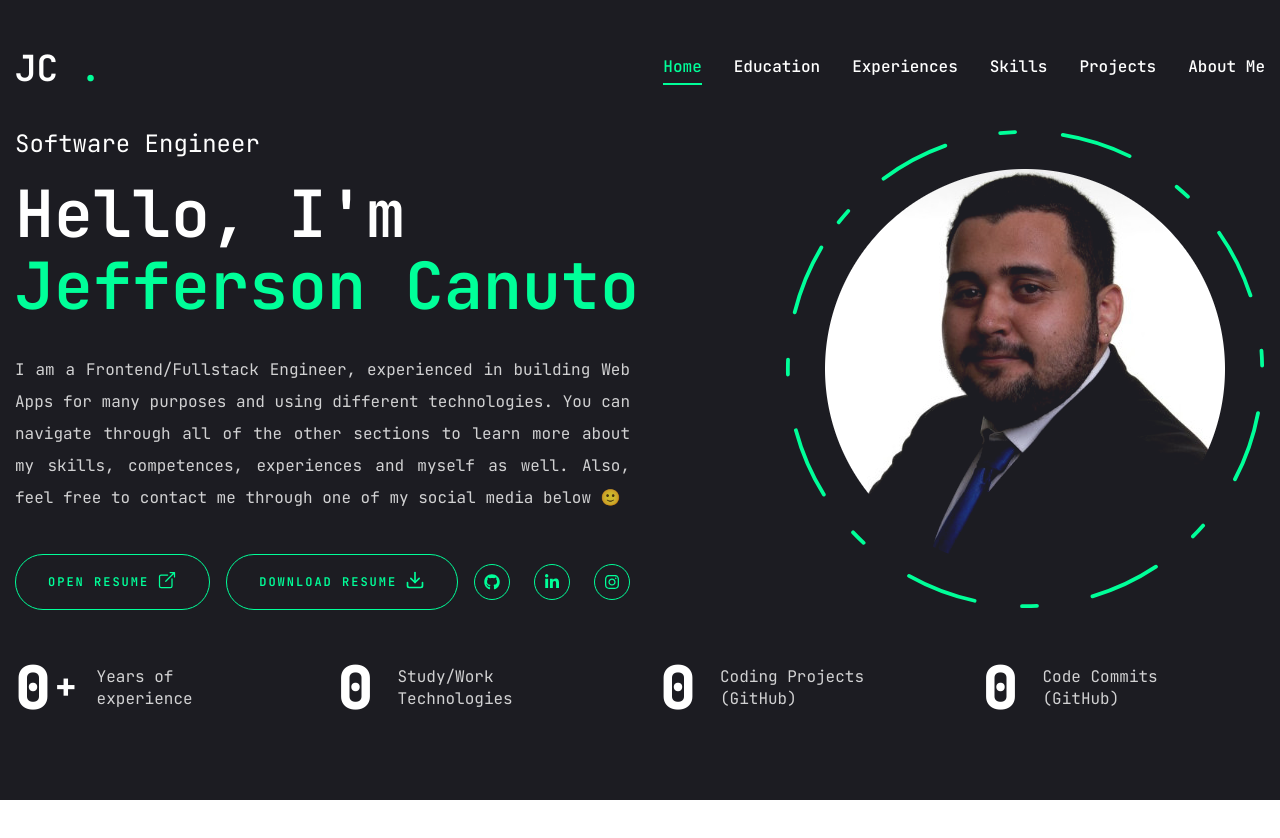
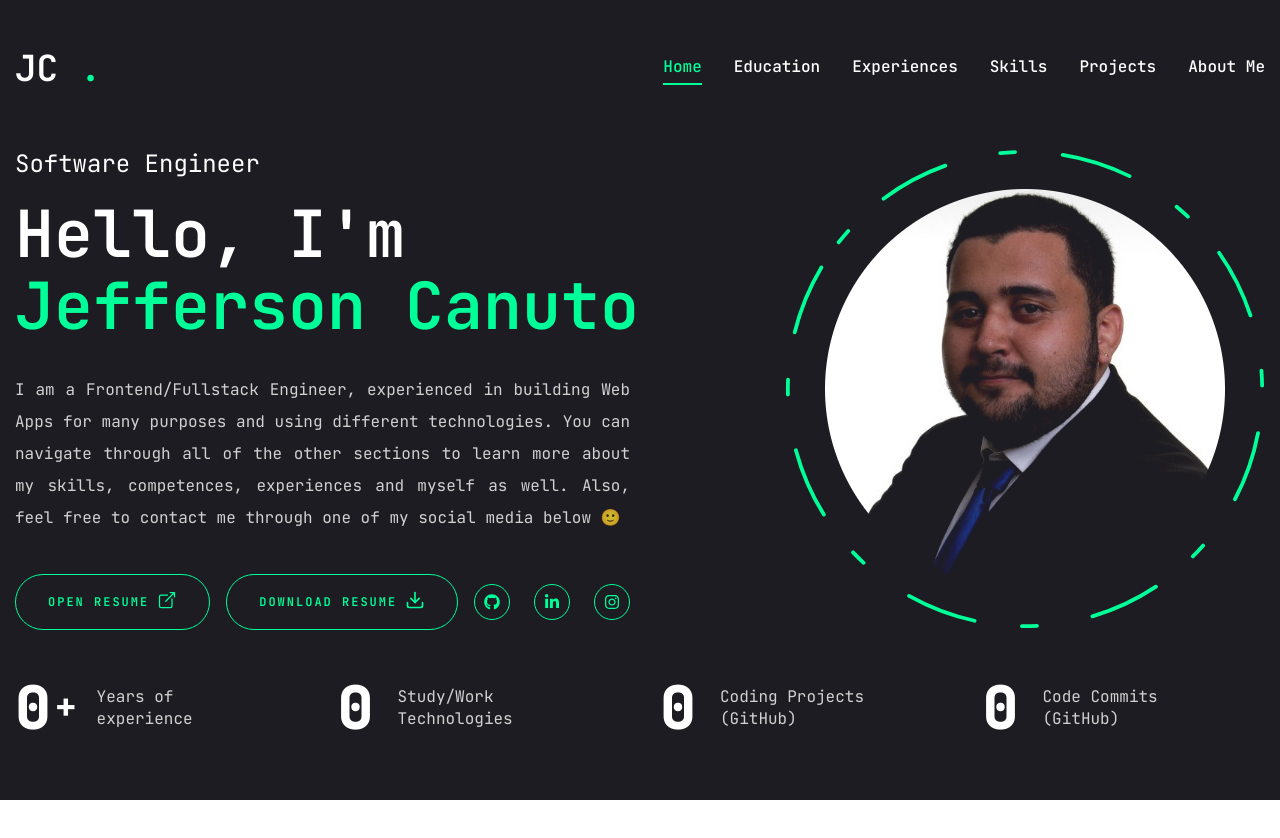
Before and after one commit to JeffersonCanuto/jefferson-portfolio, a Next.js app: page / in a window 1280 px wide. Shown: the top 838 px of the page. Built offline with nearby package versions, Linux system fonts and the light colour scheme; no server answers.

Commit message:
style: update Home page styling and Copyright component placement styling in Home page

```diff
--- a/src/app/page.tsx
+++ b/src/app/page.tsx
@@ -19,7 +19,7 @@ const Home:React.FC = () => {
 				opacity: 1,
 				transition: { delay: 2, duration: 0.4, ease: "easeIn" }
 			}}
-			className="relative bottom-10 h-full"
+			className="relative bottom-5 mb-[-2] h-full"
 		>
 			<main className="container mx-auto h-full">
 				<div className="flex flex-col xl:flex-row items-center justify-between xl:pt-8 xl:pb-24">
--- a/src/components/Copyright.tsx
+++ b/src/components/Copyright.tsx
@@ -10,10 +10,8 @@ const Copyright:React.FC = () => {
     return (
         <div
             className={`container mx-auto
-                ${ pathname === "/" ?
-                    "mt-[-60]"
-                : pathname === "/projects" ?
-                    "mt-[-53]"
+                ${ ["/", "/projects"].includes(pathname) ?
+                    "mt-[-55]"
                 : pathname === "/experiences" ?
                     "mt-2"
                 :
```
